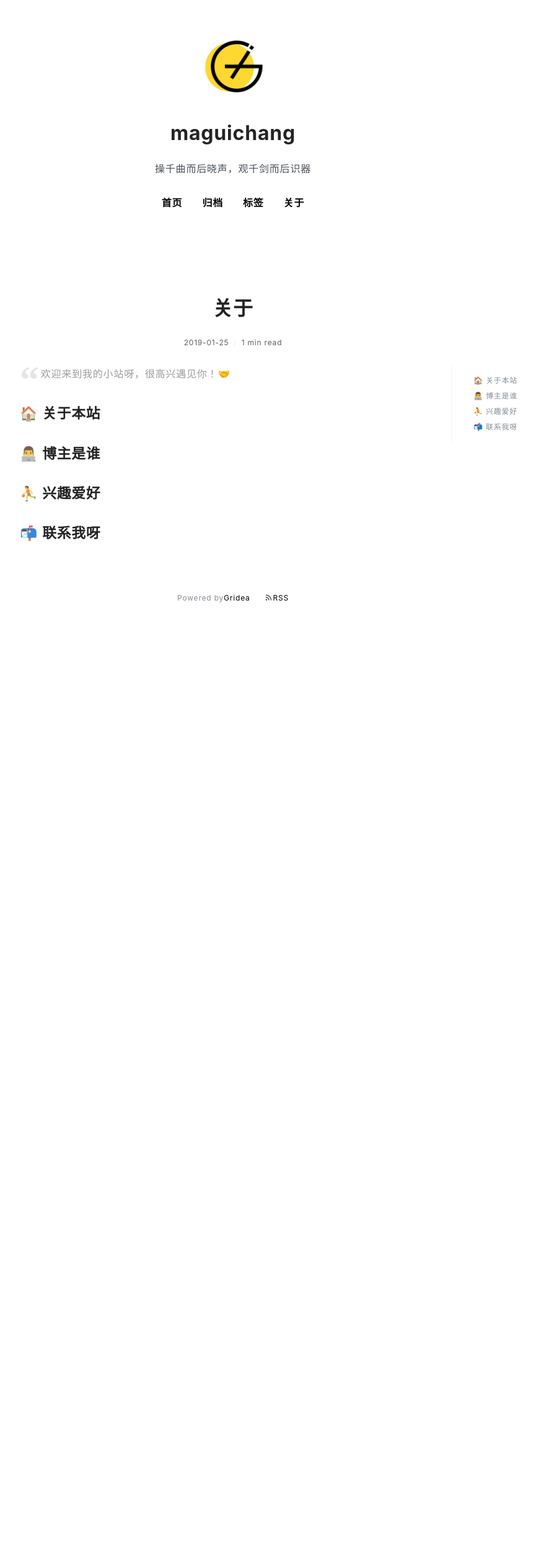
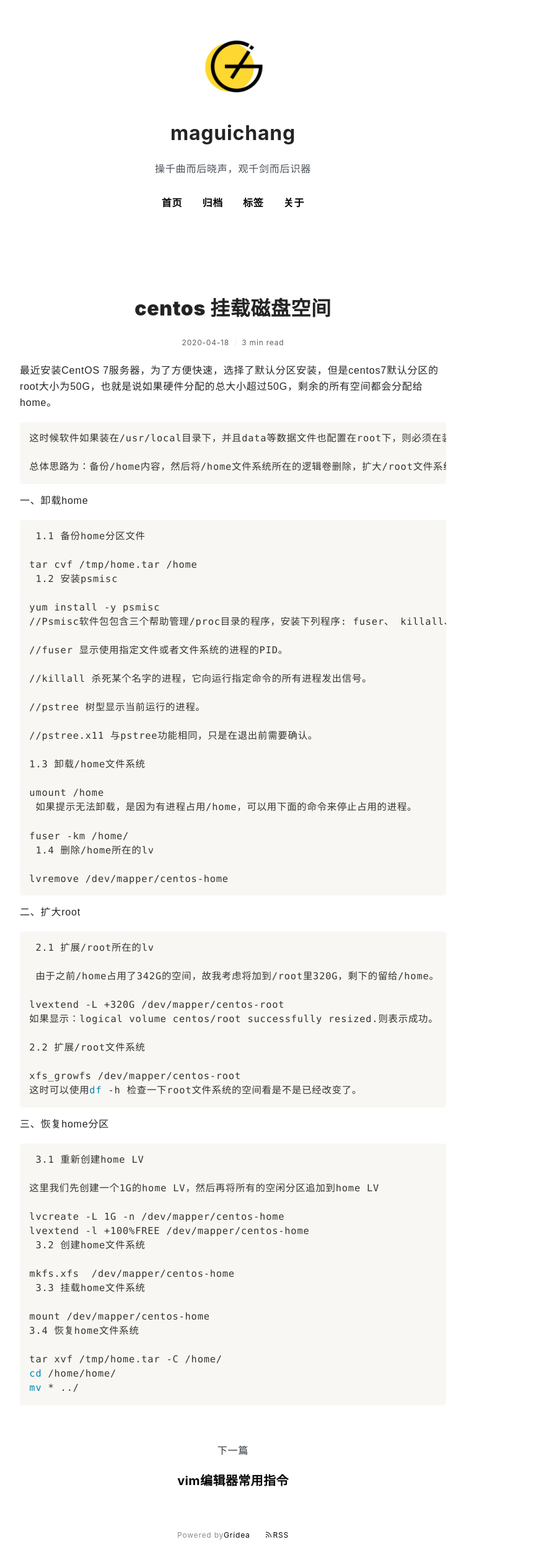
Before and after one commit to maguichang/maguichang.github.io, a plain HTML site: page post/centos-gua-zai-ci-pan-kong-jian/index.html in a window 1280 px wide. Shown: the whole page at 62% size, without its empty margins (264-1129 px from the left). Before the commit the page ends 1013 px from the top, so only its background shows below. Drawn offline with nearby package versions, Linux system fonts and the light colour scheme; a web font is replaced by a local one.

Commit message:
update from gridea: 2020-04-18 20:20:48

```diff
--- a/post/about/index.html
+++ b/post/centos-gua-zai-ci-pan-kong-jian/index.html
@@ -2,23 +2,17 @@
   <head>
     <meta charset="utf-8" />
 <meta name="viewport" content="width=device-width, initial-scale=1" />
-<title>关于 | maguichang</title>
-<link rel="shortcut icon" href="https://maguichang.github.io/favicon.ico?v=1587126666894">
+<title>centos 挂载磁盘空间 | maguichang</title>
+<link rel="shortcut icon" href="https://maguichang.github.io/favicon.ico?v=1587212441796">
 <link href="https://cdn.jsdelivr.net/npm/remixicon@2.3.0/fonts/remixicon.css" rel="stylesheet">
 <link rel="stylesheet" href="https://maguichang.github.io/styles/main.css">
-<link rel="alternate" type="application/atom+xml" title="关于 | maguichang - Atom Feed" href="https://maguichang.github.io/atom.xml">
+<link rel="alternate" type="application/atom+xml" title="centos 挂载磁盘空间 | maguichang - Atom Feed" href="https://maguichang.github.io/atom.xml">
 <link rel="stylesheet" href="https://fonts.googleapis.com/css?family=Droid+Serif:400,700">
 
 
 
-    <meta name="description" content="
-欢迎来到我的小站呀，很高兴遇见你！🤝
-
-🏠 关于本站
-👨‍💻 博主是谁
-⛹ 兴趣爱好
-📬 联系我呀
-..." />
+    <meta name="description" content="最近安装CentOS 7服务器，为了方便快速，选择了默认分区安装，但是centos7默认分区的root大小为50G，也就是说如果硬件分配的总大小超过50G，剩余的所有空间都会分配给home。
+这时候软件如果装在/usr/local目录下，并..." />
     <meta name="keywords" content="" />
     <link rel="stylesheet" href="https://cdnjs.cloudflare.com/ajax/libs/KaTeX/0.10.0/katex.min.css">
     <script src="https://cdn.bootcss.com/highlight.js/9.12.0/highlight.min.js"></script>
@@ -28,7 +22,7 @@
       <div class="main-content">
         <div class="site-header">
   <a href="https://maguichang.github.io">
-  <img class="avatar" src="https://maguichang.github.io/images/avatar.png?v=1587126666894" alt="">
+  <img class="avatar" src="https://maguichang.github.io/images/avatar.png?v=1587212441796" alt="">
   </a>
   <h1 class="site-title">
     maguichang
@@ -81,46 +75,102 @@
         <div class="post-detail">
           <article class="post">
             <h2 class="post-title">
-              关于
+              centos 挂载磁盘空间
             </h2>
             <div class="post-info">
               <span>
-                2019-01-25
+                2020-04-18
               </span>
               <span>
-                1 min read
+                3 min read
               </span>
 
             </div>
 
             <div class="post-content-wrapper">
               <div class="post-content">
-                <blockquote>
-<p>欢迎来到我的小站呀，很高兴遇见你！🤝</p>
-</blockquote>
-<h2 id="关于本站">🏠 关于本站</h2>
-<h2 id="博主是谁">👨‍💻 博主是谁</h2>
-<h2 id="兴趣爱好">⛹ 兴趣爱好</h2>
-<h2 id="联系我呀">📬 联系我呀</h2>
+                <p>最近安装CentOS 7服务器，为了方便快速，选择了默认分区安装，但是centos7默认分区的root大小为50G，也就是说如果硬件分配的总大小超过50G，剩余的所有空间都会分配给home。</p>
+<pre><code>这时候软件如果装在/usr/local目录下，并且data等数据文件也配置在root下，则必须在装机后调整root的大小，否则运行一段时间后很容易导致磁盘空间不足。基于这种情况，我们只需要将调整一下home分区的大小预留为20G，将其他的空间都分配给root即可。
+
+总体思路为：备份/home内容，然后将/home文件系统所在的逻辑卷删除，扩大/root文件系统，新建/home ，恢复/home内容
+</code></pre>
+<p>一、卸载home</p>
+<pre><code> 1.1 备份home分区文件
+
+tar cvf /tmp/home.tar /home
+ 1.2 安装psmisc
+
+yum install -y psmisc
+//Psmisc软件包包含三个帮助管理/proc目录的程序，安装下列程序: fuser、 killall、pstree和pstree.x11(到pstree的链接)
+
+//fuser 显示使用指定文件或者文件系统的进程的PID。
+
+//killall 杀死某个名字的进程，它向运行指定命令的所有进程发出信号。
+
+//pstree 树型显示当前运行的进程。
+
+//pstree.x11 与pstree功能相同，只是在退出前需要确认。
+
+1.3 卸载/home文件系统
+
+umount /home
+ 如果提示无法卸载，是因为有进程占用/home，可以用下面的命令来停止占用的进程。
+
+fuser -km /home/
+ 1.4 删除/home所在的lv
+
+lvremove /dev/mapper/centos-home
+</code></pre>
+<p>二、扩大root</p>
+<pre><code> 2.1 扩展/root所在的lv
+
+ 由于之前/home占用了342G的空间，故我考虑将加到/root里320G，剩下的留给/home。
+
+lvextend -L +320G /dev/mapper/centos-root
+如果显示：logical volume centos/root successfully resized.则表示成功。
+
+2.2 扩展/root文件系统
+
+xfs_growfs /dev/mapper/centos-root
+这时可以使用df -h 检查一下root文件系统的空间看是不是已经改变了。
+</code></pre>
+<p>三、恢复home分区</p>
+<pre><code> 3.1 重新创建home LV
+
+这里我们先创建一个1G的home LV，然后再将所有的空闲分区追加到home LV
+
+lvcreate -L 1G -n /dev/mapper/centos-home
+lvextend -l +100%FREE /dev/mapper/centos-home
+ 3.2 创建home文件系统
+
+mkfs.xfs  /dev/mapper/centos-home
+ 3.3 挂载home文件系统
+
+mount /dev/mapper/centos-home
+3.4 恢复home文件系统
+
+tar xvf /tmp/home.tar -C /home/
+cd /home/home/
+mv * ../
+</code></pre>
 
               </div>
               <div class="toc-container">
-                <ul class="markdownIt-TOC">
-<li>
-<ul>
-<li><a href="#%E5%85%B3%E4%BA%8E%E6%9C%AC%E7%AB%99">🏠 关于本站</a></li>
-<li><a href="#%E5%8D%9A%E4%B8%BB%E6%98%AF%E8%B0%81">👨‍💻 博主是谁</a></li>
-<li><a href="#%E5%85%B4%E8%B6%A3%E7%88%B1%E5%A5%BD">⛹ 兴趣爱好</a></li>
-<li><a href="#%E8%81%94%E7%B3%BB%E6%88%91%E5%91%80">📬 联系我呀</a></li>
-</ul>
-</li>
-</ul>
 
               </div>
             </div>
           </article>
         </div>
 
+
+          <div class="next-post">
+            <div class="next">下一篇</div>
+            <a href="https://maguichang.github.io/post/vim-bian-ji-qi-chang-yong-zhi-ling/">
+              <h3 class="post-title">
+                vim编辑器常用指令
+              </h3>
+            </a>
+          </div>
 
 
 
```
Also changed, not shown: archives/index.html (+13 -2 lines), atom.xml (+73 -1 lines), index.html (+21 -2 lines), post/hello-gridea/index.html (+2 -2 lines), post/linux-ji-chu-ming-ling/index.html (+2 -2 lines), post/vim-bian-ji-qi-chang-yong-zhi-ling/index.html (+2 -2 lines), tag/RQuSSsf2N/index.html (+2 -2 lines), tags/index.html (+2 -2 lines).
